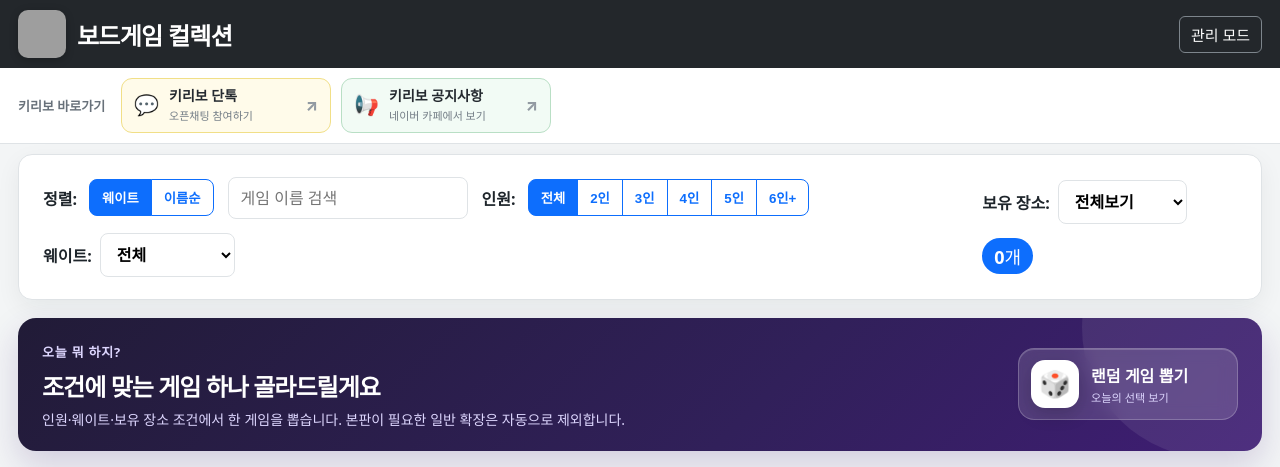
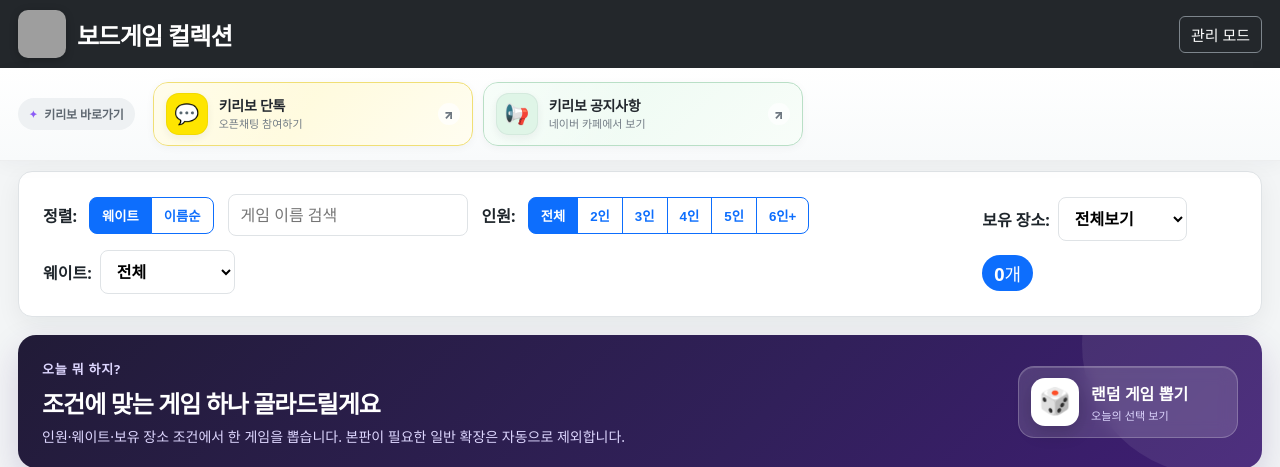
Before and after one commit to blissmovie0109-eng/club-boardgame-shelf, a Flask app: page / in a window 1280 px wide. Shown: the top 467 px of the page. Run offline with Flask 3, Linux system fonts and the light colour scheme; data that the repository does not hold is empty; some libraries are stand-ins or nearby versions; grey boxes are pictures that could not be loaded.

Commit message:
Polish Kiribo quick links design

```diff
--- a/static/quicklinks.css
+++ b/static/quicklinks.css
@@ -1 +1,24 @@
-.club-quicklinks{background:#fff;border-bottom:1px solid #dfe3e6}.club-quicklinks-inner{max-width:1680px;margin:0 auto;padding:10px 18px;display:flex;align-items:center;gap:16px}.club-quicklinks-label{font-size:13px;font-weight:900;color:#68717a;white-space:nowrap}.club-quicklinks-actions{display:flex;gap:10px;flex-wrap:wrap}.club-link{min-width:210px;display:flex;align-items:center;gap:10px;padding:9px 12px;border-radius:11px;text-decoration:none;color:#252a30;border:1px solid #e1e4e7;background:#f8f9fa;transition:transform .16s,box-shadow .16s,border-color .16s}.club-link:hover{transform:translateY(-1px);box-shadow:0 6px 16px rgba(28,34,40,.08)}.club-link-chat{background:#fffbea;border-color:#f1df87}.club-link-notice{background:#f2fbf5;border-color:#b9dfc5}.club-link-icon{font-size:20px;line-height:1}.club-link b{display:block;font-size:14px;line-height:1.2}.club-link small{display:block;margin-top:2px;font-size:11px;color:#737d86}.club-link-arrow{margin-left:auto;color:#929aa2;font-weight:800}@media(max-width:680px){.club-quicklinks-inner{padding:10px;display:block}.club-quicklinks-label{display:block;margin:0 0 7px 2px}.club-quicklinks-actions{display:grid;grid-template-columns:1fr 1fr;gap:8px}.club-link{min-width:0;padding:10px}.club-link small{display:none}.club-link-arrow{display:none}}@media(max-width:390px){.club-quicklinks-actions{grid-template-columns:1fr}.club-link small{display:block}}
+.club-quicklinks{position:relative;background:linear-gradient(180deg,#fff 0%,#f8fafb 100%);border-bottom:1px solid rgba(31,41,55,.08);box-shadow:0 5px 18px rgba(30,37,43,.035)}
+.club-quicklinks-inner{max-width:1680px;margin:0 auto;padding:14px 18px;display:flex;align-items:center;gap:18px}
+.club-quicklinks-label{display:inline-flex;align-items:center;gap:7px;flex:0 0 auto;padding:7px 11px;border-radius:999px;background:#eef1f3;color:#5f6871;font-size:12px;font-weight:900;letter-spacing:-.01em;white-space:nowrap}
+.club-quicklinks-label:before{content:"✦";font-size:10px;color:#8b5cf6}
+.club-quicklinks-actions{display:grid;grid-template-columns:repeat(2,minmax(230px,320px));gap:10px}
+.club-link{position:relative;overflow:hidden;display:grid;grid-template-columns:42px 1fr 22px;align-items:center;gap:11px;min-width:0;padding:10px 12px;border-radius:15px;text-decoration:none;color:#252a30;border:1px solid transparent;box-shadow:0 2px 8px rgba(29,38,48,.04);transition:transform .18s ease,box-shadow .18s ease,border-color .18s ease,filter .18s ease}
+.club-link:before{content:"";position:absolute;inset:0;pointer-events:none;background:linear-gradient(120deg,rgba(255,255,255,.62),rgba(255,255,255,0) 48%)}
+.club-link:hover{transform:translateY(-2px);box-shadow:0 10px 22px rgba(29,38,48,.10);filter:saturate(1.04)}
+.club-link:focus-visible{outline:3px solid rgba(13,110,253,.22);outline-offset:2px}
+.club-link-chat{background:linear-gradient(135deg,#fff9cf 0%,#fffdf1 100%);border-color:#f0df75}
+.club-link-chat:hover{border-color:#e5ca37}
+.club-link-notice{background:linear-gradient(135deg,#eafaf0 0%,#f8fdf9 100%);border-color:#b9dfc6}
+.club-link-notice:hover{border-color:#81c69a}
+.club-link-icon{position:relative;z-index:1;width:42px;height:42px;display:grid;place-items:center;border-radius:13px;font-size:20px;line-height:1;background:rgba(255,255,255,.78);box-shadow:inset 0 0 0 1px rgba(31,41,55,.055),0 3px 9px rgba(31,41,55,.06)}
+.club-link-chat .club-link-icon{background:#fee500}
+.club-link-notice .club-link-icon{background:#dff5e7}
+.club-link>span:nth-child(2){position:relative;z-index:1;min-width:0}
+.club-link b{display:block;font-size:14px;line-height:1.25;letter-spacing:-.02em;color:#23282e}
+.club-link small{display:block;margin-top:3px;font-size:11px;line-height:1.25;color:#737d86}
+.club-link-arrow{position:relative;z-index:1;width:22px;height:22px;display:grid;place-items:center;margin-left:auto;border-radius:50%;background:rgba(255,255,255,.72);color:#6d7680;font-size:12px;font-weight:900;transition:transform .18s ease,background .18s ease}
+.club-link:hover .club-link-arrow{transform:translate(2px,-2px);background:#fff}
+@media(max-width:820px){.club-quicklinks-inner{align-items:flex-start;flex-direction:column;gap:9px}.club-quicklinks-actions{width:100%;grid-template-columns:1fr 1fr}.club-link{width:100%}}
+@media(max-width:680px){.club-quicklinks-inner{padding:11px 10px}.club-quicklinks-label{margin-left:2px;padding:5px 9px;font-size:11px}.club-quicklinks-actions{gap:8px}.club-link{grid-template-columns:36px 1fr;padding:9px 10px;border-radius:13px}.club-link-icon{width:36px;height:36px;border-radius:11px;font-size:18px}.club-link small{display:none}.club-link-arrow{display:none}.club-link b{font-size:13px}}
+@media(max-width:390px){.club-quicklinks-actions{grid-template-columns:1fr}.club-link{grid-template-columns:38px 1fr 20px}.club-link-icon{width:38px;height:38px}.club-link small{display:block}.club-link-arrow{display:grid}}
```
